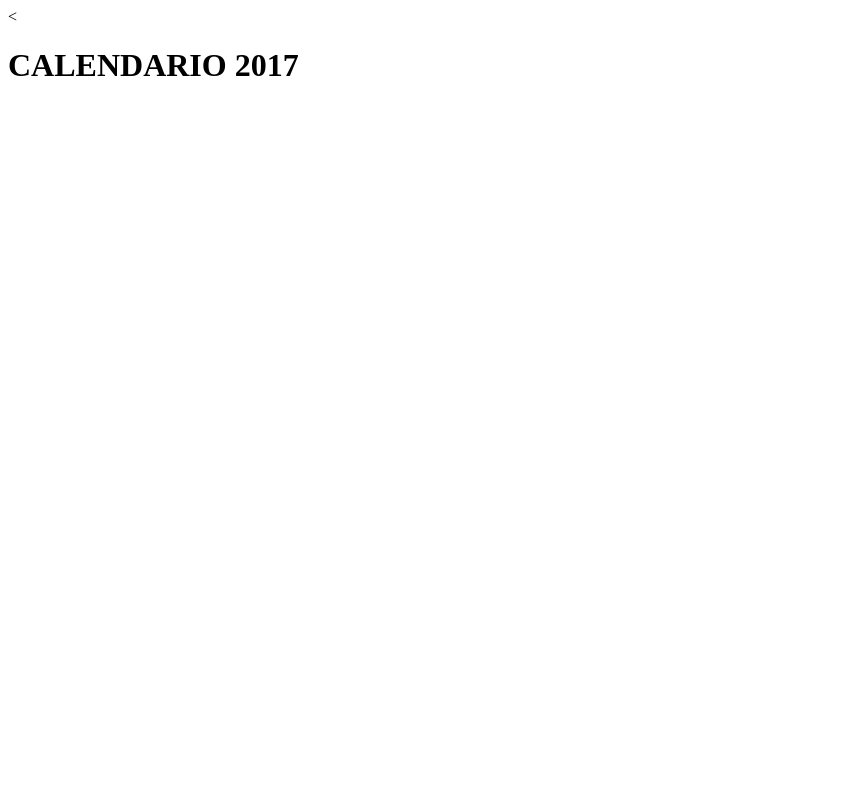
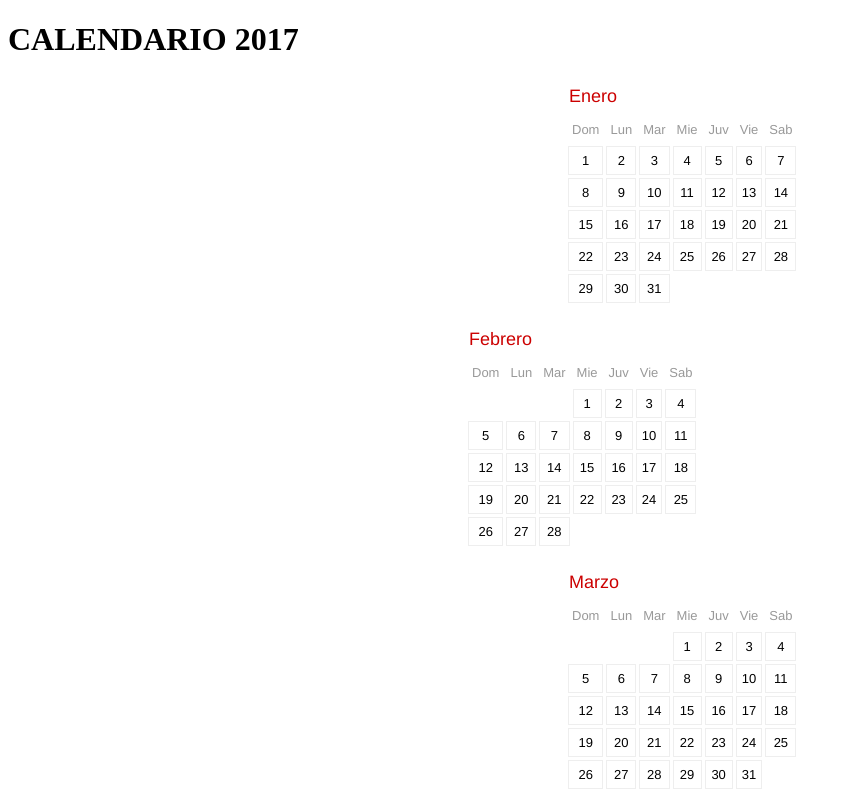
Before and after one commit to carlose159/Calendario-devcode, a plain HTML site: page index.html in a window 1280 px wide. Shown: the top 812 px of the page, without its empty margins (0-850 px from the left). Drawn offline with Linux system fonts and the light colour scheme.

Commit message:
archivos

```diff
--- a/index.html
+++ b/index.html
@@ -3,8 +3,8 @@
   <head>
     <meta charset="utf-8">
     <title>Calendario</title>
-    <script src="main.js"> </script>
-    <<link rel="stylesheet" href="styles.css">
+    <script src="main.js" defer> </script>
+    <link rel="stylesheet" href="styles.css">
   </head>
   <body>
     <h1>CALENDARIO 2017</h1>
```
